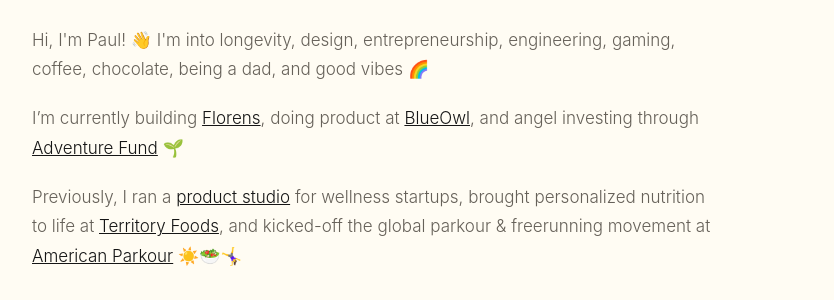
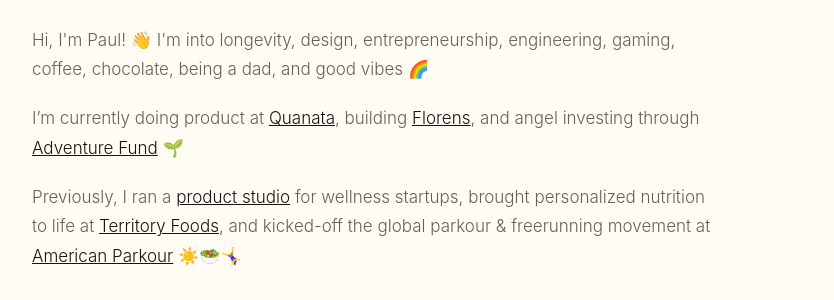
Before and after one commit to paulmederos/pm17, a Jekyll site: the page built from index.html, in a window 1280 px wide and 900 px high, scrolled down 811 px. Shown: the part 152-452 px from the top of the window, without its empty margins (215-1049 px from the left). Built offline with Jekyll 4.4.1, drawn with Linux system fonts in a browser that asks for light colours; some web fonts are replaced.

Commit message:
Update index.html

```diff
--- a/index.html
+++ b/index.html
@@ -34,8 +34,8 @@
           engineering, gaming, coffee, chocolate, being a dad, and good vibes 🌈
         </p>
         <p class="line-lg">
-          I’m currently building <a href="https://www.weareflorens.com" target="_blank">Florens</a>,
-          doing product at <a href="https://www.blueowl.xyz" target="_blank">BlueOwl</a>,
+          I’m currently doing product at <a href="https://www.quanata.com" target="_blank">Quanata</a>,
+          building <a href="https://www.weareflorens.com" target="_blank">Florens</a>,
           and angel investing through <a href="https://www.adventure.fund" target="_blank">Adventure Fund</a> 🌱
         </p>
         <p class="line-lg">
```
